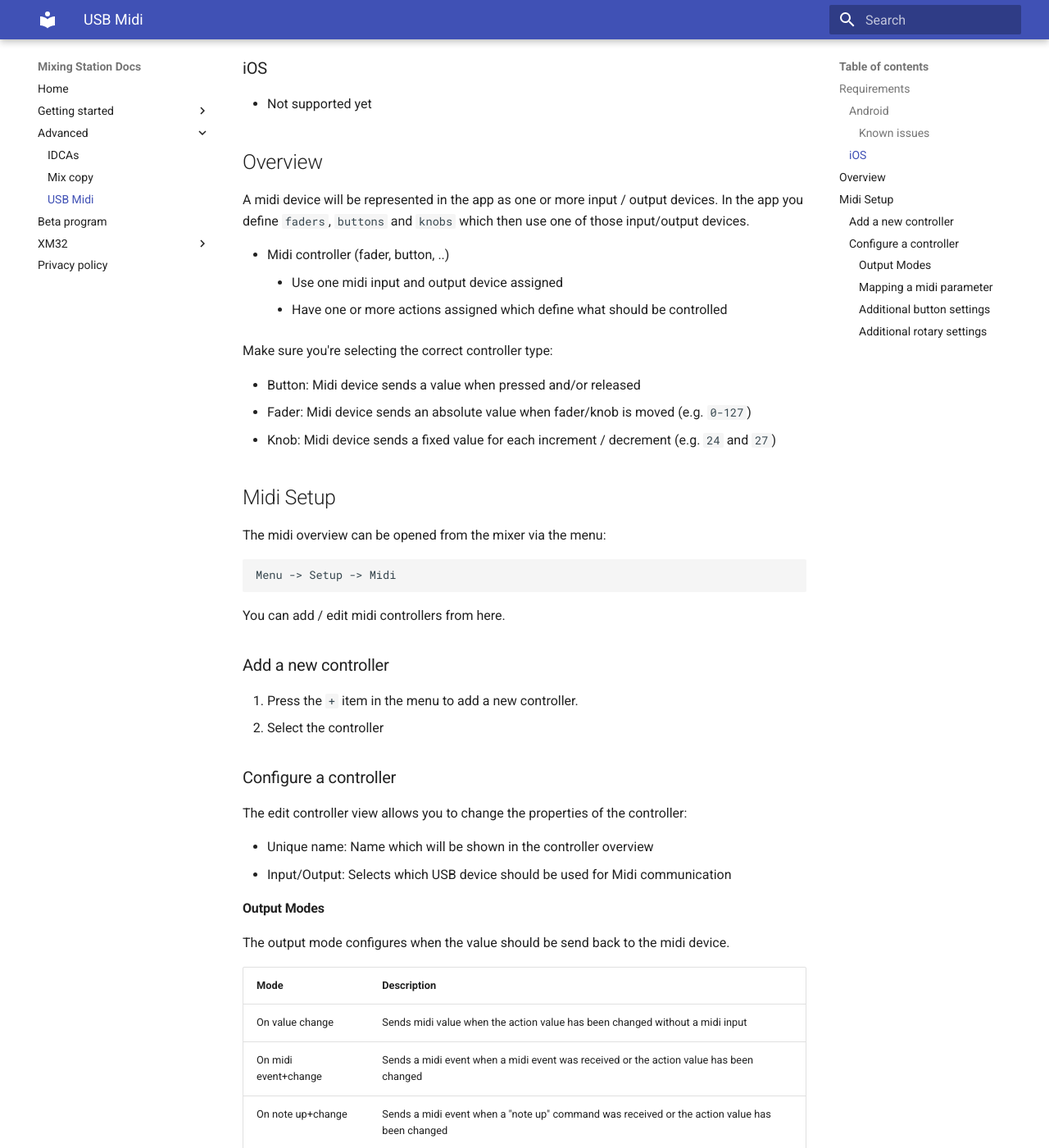
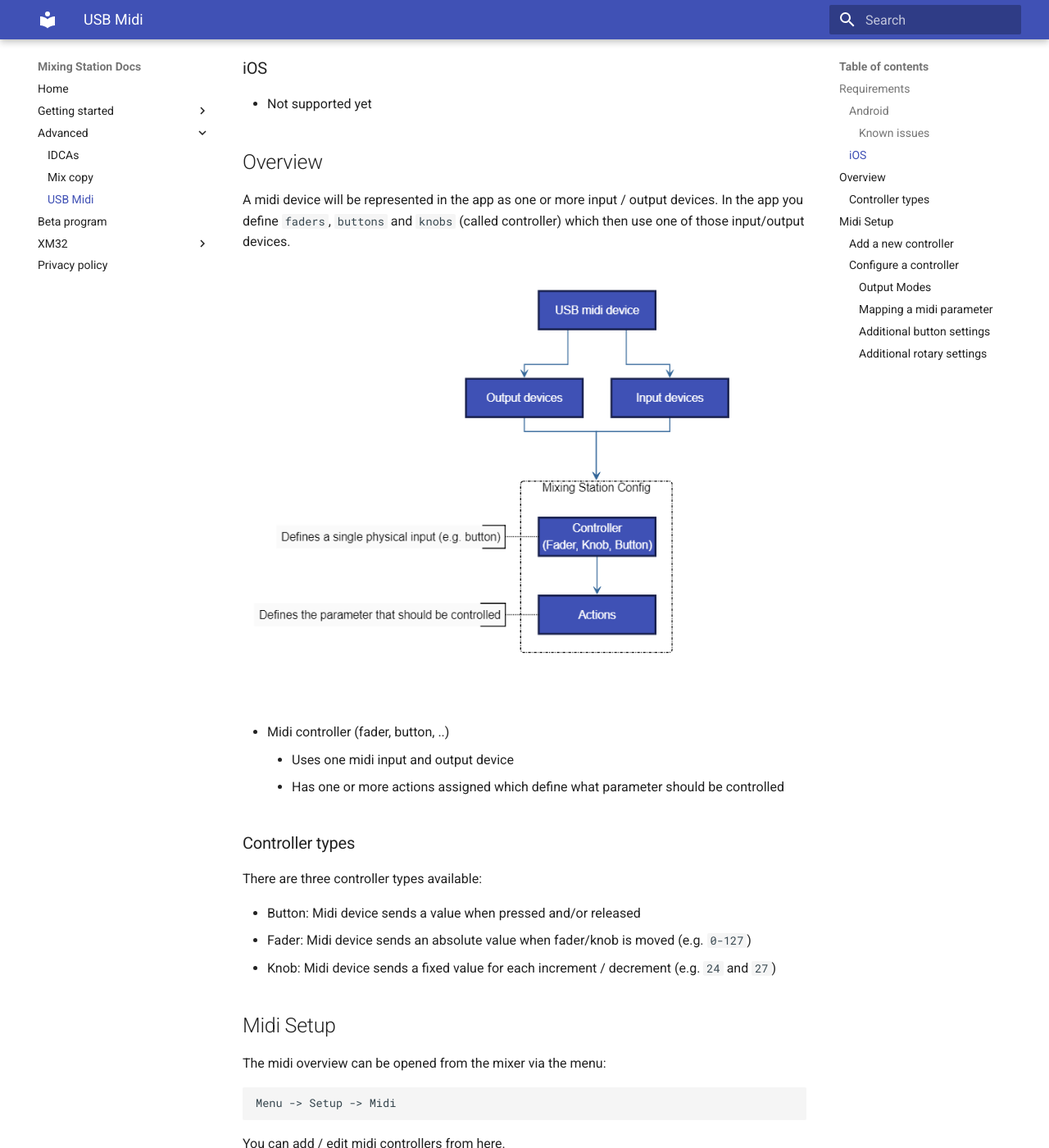
Before and after one commit to davidgiga1993/mixing-station-docs, an MkDocs documentation site: the page built from docs/usb-midi.md, in a window 1280 px wide and 1400 px high, scrolled down 565 px. Shown: the whole window at 82% size. Built offline with MkDocs 1.6.1 and Material for MkDocs 9.7.7, drawn with Linux system fonts in a browser that asks for light colours.

Commit message:
Fix broken img links
Add midi overview diagram

```diff
--- a/docs/usb-midi.md
+++ b/docs/usb-midi.md
@@ -19,17 +19,22 @@
 
 ## Overview
 A midi device will be represented in the app as one or more input / output devices.
-In the app you define `faders`, `buttons` and `knobs` which then use one of those input/output devices.
+In the app you define `faders`, `buttons` and `knobs` (called controller) which then use one of those input/output devices.
+
+![Midi overview](img/midi-diagram.png)
 
 - Midi controller (fader, button, ..)
-	- Use one midi input and output device assigned
-	- Have one or more actions assigned which define what should be controlled
+	- Uses one midi input and output device
+	- Has one or more actions assigned which define what parameter should be controlled
 
-Make sure you're selecting the correct controller type:
+### Controller types
+There are three controller types available:
 
 - Button: Midi device sends a value when pressed and/or released
 - Fader: Midi device sends an absolute value when fader/knob is moved (e.g. `0-127`)
 - Knob: Midi device sends a fixed value for each increment / decrement (e.g. `24` and `27`)
+
+
 
 ## Midi Setup
 The midi overview can be opened from the mixer via the menu:
```
Also changed, not shown: docs/mix-copy.md (+1 -1 lines), docs/xm32/channel-move.md (+1 -1 lines), docs/img/midi-diagram.png (added).
